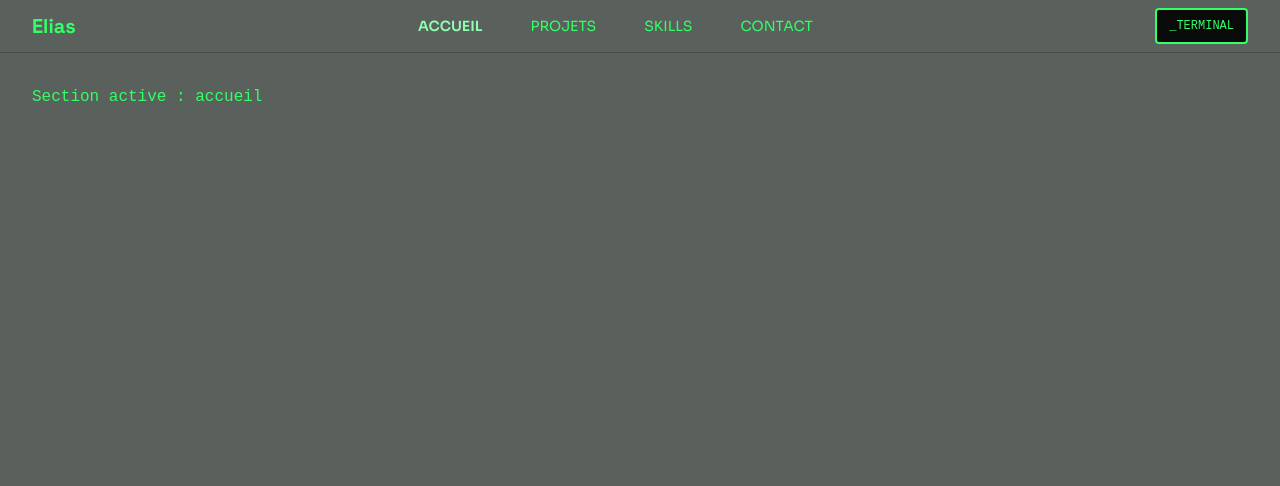
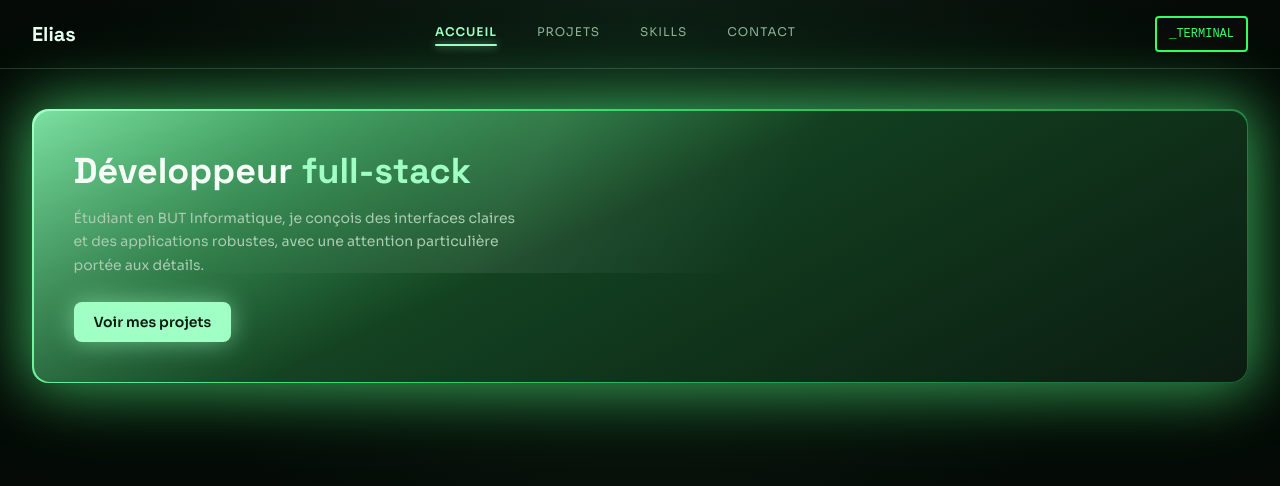
Before and after one commit to lyesprojet/Portfolio, a React app: page / in a window 1280 px wide. Shown: the top 486 px of the page. Built offline with nearby package versions, Linux system fonts and the light colour scheme; the HTML template or start-up script is replaced by a standard one.

Commit message:
feat: unified glow theme for GUI mode (topnav + hero)

```diff
--- a/src/components/gui/GuiApp.jsx
+++ b/src/components/gui/GuiApp.jsx
@@ -1,19 +1,24 @@
 import { useState } from 'react'
 import TopNav from './TopNav'
+import Hero from './Hero'
 
 function GuiApp() {
   const [activeSection, setActiveSection] = useState('accueil')
 
   return (
-    <div className="min-h-screen" style={{ backgroundColor: 'var(--gui-bg)' }}>
+    <div className="min-h-screen" style={{ background: 'var(--gui-bg)' }}>
       <TopNav
         activeSection={activeSection}
         onNavigate={setActiveSection}
         onBackToTerminal={() => console.log('retour terminal, à implémenter étape 9')}
       />
-      <div className="p-8 font-mono" style={{ color: 'var(--gui-text)' }}>
-        Section active : {activeSection}
-      </div>
+
+      {activeSection === 'accueil' && <Hero />}
+      {activeSection !== 'accueil' && (
+        <div className="p-8 font-mono" style={{ color: 'var(--gui-text)' }}>
+          Section active : {activeSection}
+        </div>
+      )}
     </div>
   )
 }
--- /dev/null
+++ b/src/components/gui/Hero.jsx
@@ -0,0 +1,54 @@
+function Hero() {
+  return (
+    <div className="relative px-8 py-10">
+      <div
+        className="rounded-2xl p-[1.5px]"
+        style={{ background: 'var(--gui-card-border-grad)', boxShadow: 'var(--gui-glow)' }}
+      >
+        <div
+          className="relative rounded-2xl p-10 overflow-hidden"
+          style={{ background: 'var(--gui-card-bg-grad)' }}
+        >
+          <div
+            className="absolute pointer-events-none"
+            style={{
+              top: '-40%',
+              left: '-20%',
+              width: '140%',
+              height: '100%',
+              background: 'linear-gradient(120deg, transparent 30%, rgba(255,255,255,0.08) 45%, transparent 60%)',
+            }}
+          />
+
+          <h1
+            className="font-heading font-bold text-4xl relative"
+            style={{ color: '#f5fff8' }}
+          >
+            Développeur <span style={{ color: 'var(--gui-text-accent)' }}>full-stack</span>
+          </h1>
+
+          <p
+            className="font-body text-sm mt-4 max-w-md relative"
+            style={{ color: '#a9cbb0', lineHeight: 1.7 }}
+          >
+            Étudiant en BUT Informatique, je conçois des interfaces claires et des
+            applications robustes, avec une attention particulière portée aux détails.
+          </p>
+
+          <button
+            className="font-body text-sm font-semibold mt-6 px-5 py-2.5 rounded-lg relative"
+            style={{
+              color: '#0a1c0f',
+              backgroundColor: 'var(--gui-text-accent)',
+              boxShadow: '0 0 25px rgba(159,255,196,0.55)',
+            }}
+          >
+            Voir mes projets
+          </button>
+        </div>
+      </div>
+    </div>
+  )
+}
+
+export default Hero
--- a/src/components/gui/TopNav.jsx
+++ b/src/components/gui/TopNav.jsx
@@ -8,8 +8,8 @@ function TopNav({ activeSection, onNavigate, onBackToTerminal }) {
 
   return (
     <div
-      className="w-full flex items-center justify-between px-8 py-2 border-b"
-      style={{ backgroundColor: 'var(--gui-bg)', borderColor: 'var(--gui-border)' }}
+      className="w-full flex items-center justify-between px-8 py-4 border-b"
+      style={{ borderColor: 'var(--gui-topbar-border)' }}
     >
       <p
         className="text-xl font-heading font-bold"
@@ -18,18 +18,30 @@ function TopNav({ activeSection, onNavigate, onBackToTerminal }) {
         Elias
       </p>
 
-      <nav className="flex gap-12 font-body text-sm">
+      <nav className="flex gap-10 font-body text-xs" style={{ letterSpacing: '0.08em' }}>
         {sections.map((s) => (
           <button
             key={s.id}
             onClick={() => onNavigate(s.id)}
+            className="relative pb-1"
             style={{
-              color: activeSection === s.id ? 'var(--gui-text-accent)' : 'var(--gui-text)',
-              fontWeight: activeSection === s.id ? 700 : 400,
+              color: activeSection === s.id ? 'var(--gui-text-accent)' : 'var(--gui-text-dim)',
+              fontWeight: activeSection === s.id ? 700 : 500,
               textTransform: 'uppercase',
             }}
           >
             {s.label}
+            {activeSection === s.id && (
+              <span
+                className="absolute left-0 right-0 -bottom-0.5"
+                style={{
+                  height: '2px',
+                  background: 'var(--gui-text-accent)',
+                  boxShadow: '0 0 8px rgba(159,255,196,0.8)',
+                  borderRadius: '2px',
+                }}
+              />
+            )}
           </button>
         ))}
       </nav>
--- a/src/index.css
+++ b/src/index.css
@@ -12,12 +12,14 @@
   --text-bright: #8fffb0;
   --border: #1a3d1a;
 
-  --gui-bg: #5a615d;
-  --gui-card-bg: #6c736f;
-  --gui-border: #454b47;
-  --gui-text: #33ff66;
-  --gui-text-accent: #8fffb0;
-  --gui-text-secondary: #d8ded9;
+  --gui-bg: radial-gradient(ellipse at top, #0d1f14 0%, #050a06 60%);
+  --gui-topbar-border: rgba(159, 255, 196, 0.18);
+  --gui-text: #eafff0;
+  --gui-text-dim: #8bb096;
+  --gui-text-accent: #9fffc4;
+  --gui-card-border-grad: linear-gradient(135deg, #9fffc4, #3ad96b 40%, #1a6032);
+  --gui-card-bg-grad: linear-gradient(155deg, rgba(50,160,90,0.32) 0%, rgba(15,50,25,0.9) 45%, rgba(10,25,15,0.95) 100%);
+  --gui-glow: 0 0 55px 6px rgba(90,255,140,0.5), 0 0 100px rgba(70,255,120,0.22);
 }
 
 [data-theme="secret"] {
```
